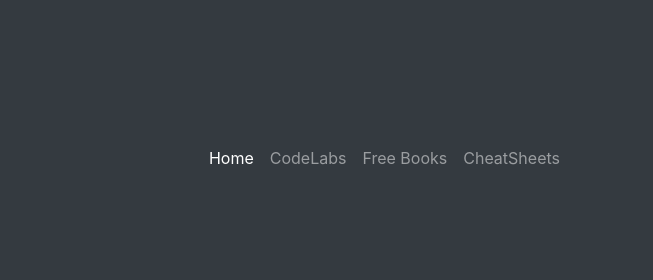
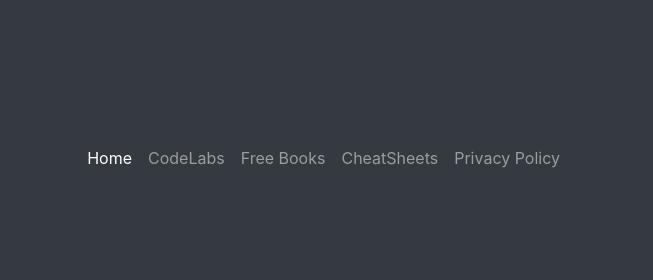
Before and after one commit to Paperwrk/openacademy, a website: page index.html in a window 1280 px wide. Shown: the top 280 px of the page, 627-1280 px from the left. Drawn offline with Linux system fonts and the light colour scheme.

Commit message:
Added Privacy Policy Tab

```diff
--- a/index.html
+++ b/index.html
@@ -43,6 +43,9 @@
             </li>
             <li class="nav-item">
               <a class="nav-link" href="./cheatsheet.html">CheatSheets</a>
+            </li>
+            <li class="nav-item">
+              <a class="nav-link" href="./privacypolicy.html">Privacy Policy</a>
             </li>
           </ul>
         </div>
```
